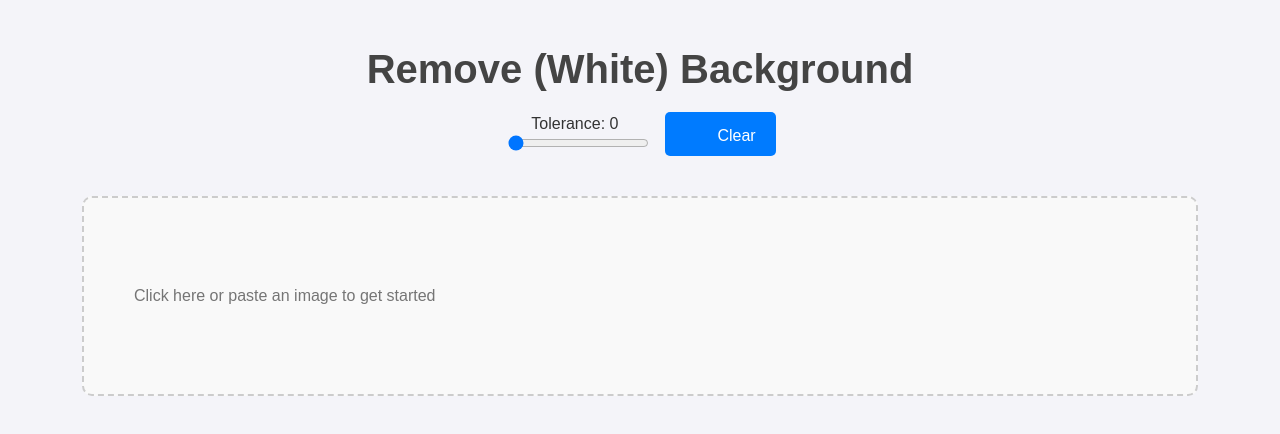
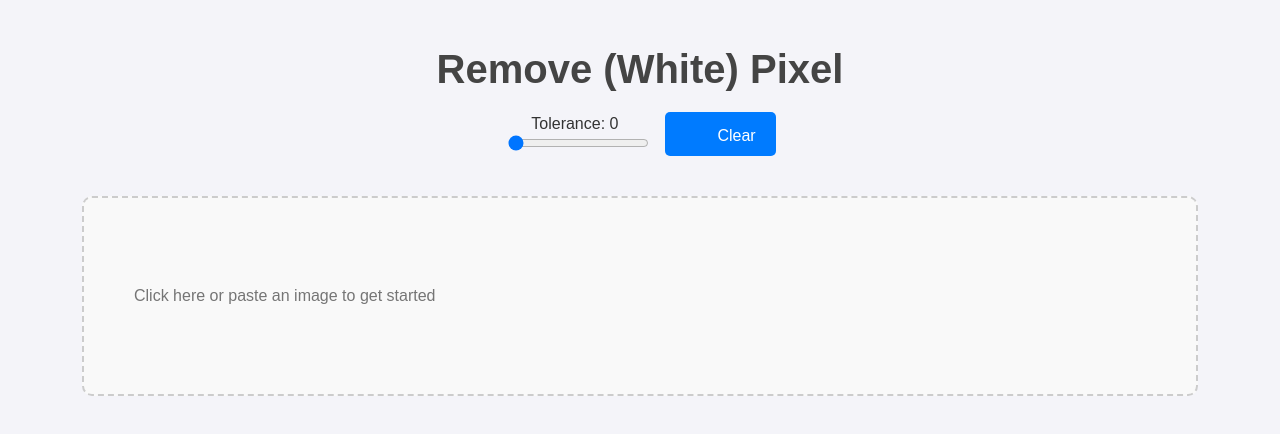
Before and after one commit to Mara-Li/remove_bg, a React (Vite) app: page / in a window 1280 px wide. Shown: the top 434 px of the page. Built offline with nearby package versions, Linux system fonts and the light colour scheme; some icons are missing; a web font is replaced by a local one.

Commit message:
fix: change name

```diff
--- a/index.html
+++ b/index.html
@@ -3,14 +3,14 @@
 <head>
     <meta charset="UTF-8">
     <meta content="width=device-width, initial-scale=1.0" name="viewport">
-    <title>Remove (White) Background</title>
+    <title>Remove (White) Pixel</title>
     <meta
-            content="Remove white backgrounds from images with ease! Upload or paste an image, adjust tolerance, and get your processed result. All is done in the browser, without AI, GMO and pesticide!"
+            content="Remove white Pixels from images with ease! Upload or paste an image, adjust tolerance, and get your processed result. All is done in the browser, without AI, GMO and pesticide!"
             name="description"
     />
-    <meta content="Remove White Background - Image Processing Tool" property="og:title"/>
+    <meta content="Remove White Pixel - Image Processing Tool" property="og:title"/>
     <meta
-            content="Remove white backgrounds from images with ease! Upload or paste an image, adjust tolerance, and get your processed result. All is done in the browser, without AI, GMO and pesticide!"
+            content="Remove white Pixels from images with ease! Upload or paste an image, adjust tolerance, and get your processed result. All is done in the browser, without AI, GMO and pesticide!"
             property="og:description"
     />
     <link href="/assets/favicon.png" rel="icon" type="image/x-icon"/>
@@ -19,9 +19,9 @@
     <meta content="https://project.mara-li.fr/remove_bg" property="og:url"/>
     <meta content="website" property="og:type"/>
     <meta content="summary_large_image" name="twitter:card"/>
-    <meta content="Remove White Background - Image Processing Tool" name="twitter:title"/>
+    <meta content="Remove White Pixel - Image Processing Tool" name="twitter:title"/>
     <meta
-            content="Easily remove white backgrounds from images directly from your browser."
+            content="Easily remove white Pixels from images directly from your browser."
             name="twitter:description"
     />
     <meta content="/assets/og-image.png" name="twitter:image"/>
--- a/src/App.tsx
+++ b/src/App.tsx
@@ -48,7 +48,7 @@
 				fontFamily: "Arial, sans-serif",
 			}}
 		>
-			<h1>Remove (White) Background</h1>
+			<h1>Remove (White) Pixel</h1>
 
 			<div className="controls">
 				<div className="slider-container">
```
